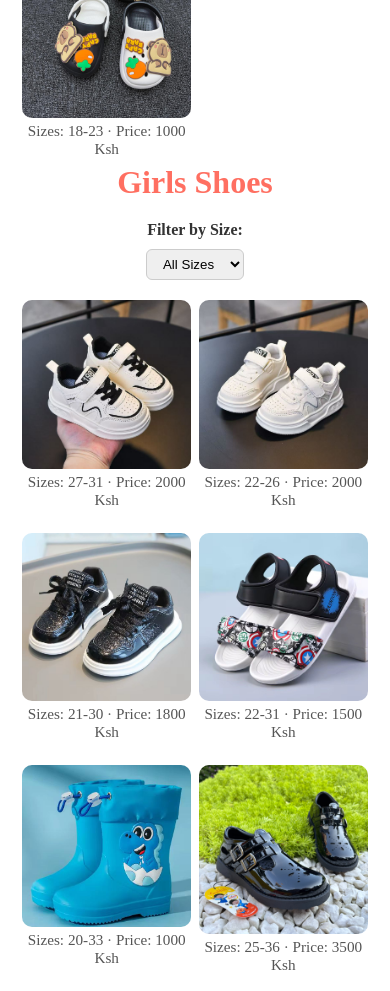
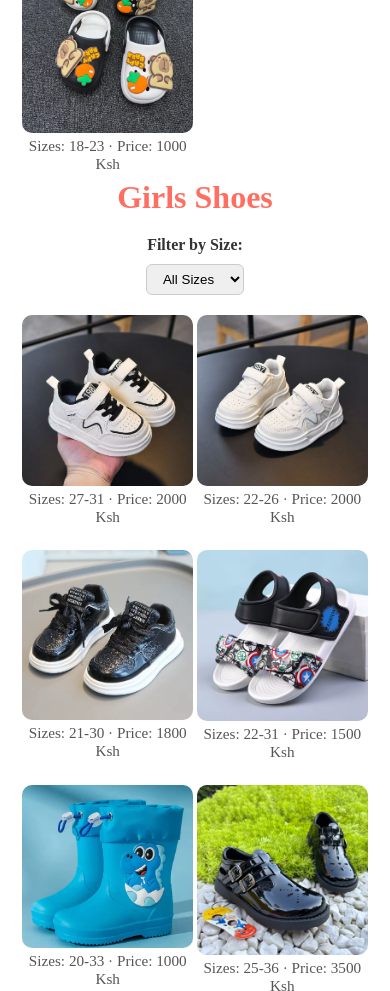
Before and after one commit to Franklin-0/fashionable-forntend, a plain HTML site: page index.html in a window 390 px wide. Shown: the part 2752-3743 px from the top of the page. Drawn offline with Linux system fonts and the light colour scheme; no server answers.

Commit message:
Update shop.css

```diff
--- a/styles.css/shop.css
+++ b/styles.css/shop.css
@@ -470,7 +470,7 @@ select {
 @media (max-width: 480px) {
   .product-grid {
     grid-template-columns: repeat(2, 1fr); /* exactly 2 shoes per row */
-    column-gap: 8px;  /* small buffer between shoes */
+    column-gap: 4px;  /* small buffer between shoes */
     row-gap: 18px;    /* vertical spacing */
   }
 
```
